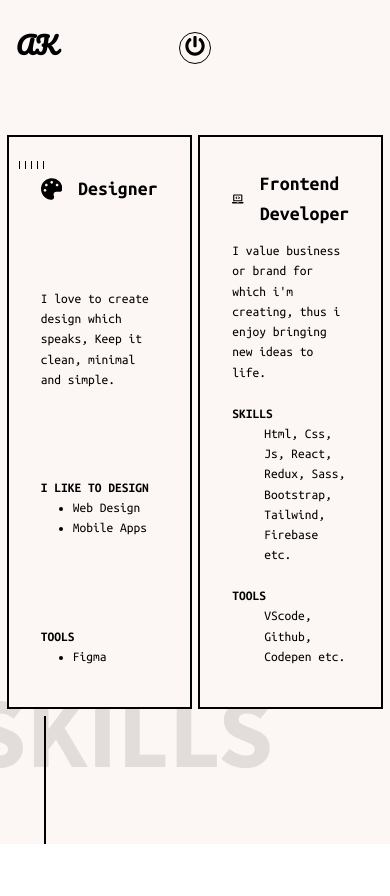
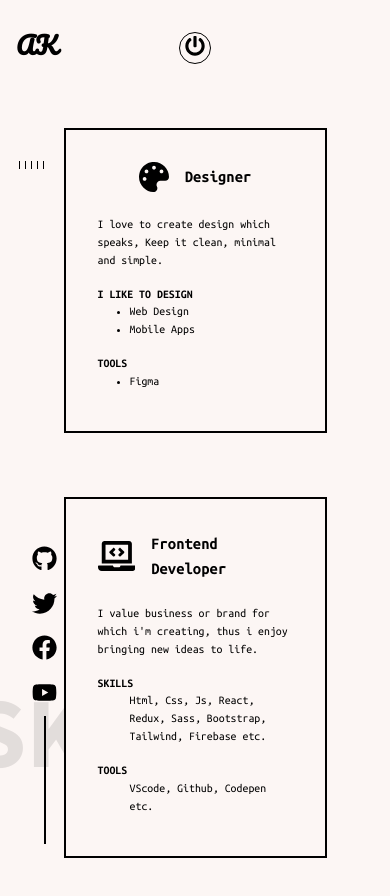
Before and after one commit to Akshaygarg034/Portfolio, a React (Create React App) app: page /skills in a window 390 px wide. Shown: the top 896 px of the page. Before the commit the page ends 844 px from the top, so only its background shows below. Built offline with nearby package versions, Linux system fonts and the light colour scheme.

Commit message:
made skills page responsive

```diff
--- a/src/components/AllSvgs.js
+++ b/src/components/AllSvgs.js
@@ -4,6 +4,13 @@ const StyledPowerBtn = styled.svg`
   @media (max-width: 40em) {
     width: 20px;
     height: 20px;
+  }
+`
+
+const StyledDesign = styled.svg`
+  @media (max-width: 25em) {
+    width: 30px;
+    height: 30px;
   }
 `
 
@@ -167,7 +174,7 @@ export const Link = (props) => {
 
 export const Design = (props) => {
   return (
-    <svg
+    <StyledDesign
       aria-hidden="true"
       data-prefix="fas"
       data-icon="palette"
@@ -180,7 +187,7 @@ export const Design = (props) => {
         fill={props.fill}
         d="M204.3 5C104.9 24.4 24.8 104.3 5.2 203.4c-37 187 131.7 326.4 258.8 306.7 41.2-6.4 61.4-54.6 42.5-91.7-23.1-45.4 9.9-98.4 60.9-98.4h79.7c35.8 0 64.8-29.6 64.9-65.3C511.5 97.1 368.1-26.9 204.3 5zM96 320c-17.7 0-32-14.3-32-32s14.3-32 32-32 32 14.3 32 32-14.3 32-32 32zm32-128c-17.7 0-32-14.3-32-32s14.3-32 32-32 32 14.3 32 32-14.3 32-32 32zm128-64c-17.7 0-32-14.3-32-32s14.3-32 32-32 32 14.3 32 32-14.3 32-32 32zm128 64c-17.7 0-32-14.3-32-32s14.3-32 32-32 32 14.3 32 32-14.3 32-32 32z"
       />
-    </svg>
+    </StyledDesign>
   )
 
 }
--- a/src/components/MySkillsPage.js
+++ b/src/components/MySkillsPage.js
@@ -16,6 +16,12 @@ const Box = styled.div`
   display: flex;
   justify-content: space-evenly;
   align-items: center;
+
+  @media (max-width: 50em) {
+    flex-direction: column;
+    padding: 8rem 0px;
+    height: auto;
+  }
 `
 
 const Main = styled.div`
@@ -38,6 +44,25 @@ const Main = styled.div`
       color: ${props => props.theme.body};
       background-color: ${props => props.theme.text};
   }
+
+  @media (max-width: 50em) {
+    height: 55vh;
+  }
+
+  @media (max-width: 50em) {
+    width: 50vw;
+    height: max-content;
+
+    &:nth-child(5) {
+      margin-bottom: 5rem;
+    }
+  }
+
+  @media (max-width: 30em) {
+    &:nth-child(5) {
+      margin-bottom: 4rem;
+    }
+  }
 `
 
 const Title = styled.h2`
@@ -45,6 +70,23 @@ const Title = styled.h2`
   justify-content: center;
   align-items: center;
   font-size: calc(1em + 1vw);
+
+  @media (max-width: 60em) {
+    font-size: calc(0.8em + 1vw);
+  }
+
+  @media (max-width: 50em) {
+    font-size: calc(1em + 2vw);
+    margin-bottom: 1rem;
+  }
+
+  @media (max-width: 30em) {
+    font-size: calc(1em + 1vw);
+  }
+
+  @media (max-width: 25em) {
+    font-size: calc(0.8em + 1vw);
+  }
 
   ${Main}:hover &{
       &>*{
@@ -61,6 +103,18 @@ const Description = styled.div`
   color: ${props => props.theme.text};
   font-size: calc(0.6em + 1vw);
   padding: 0.5rem 0;
+
+  @media (max-width: 50em) {
+    font-size: calc(0.8em + 1vw);
+  }
+
+  @media (max-width: 30em) {
+    font-size: calc(0.7em + 1vw);
+  }
+
+  @media (max-width: 25em) {
+    font-size: calc(0.5em + 1vw);
+  }
 
   ${Main}:hover &{
     color:${props => props.theme.body};
```
